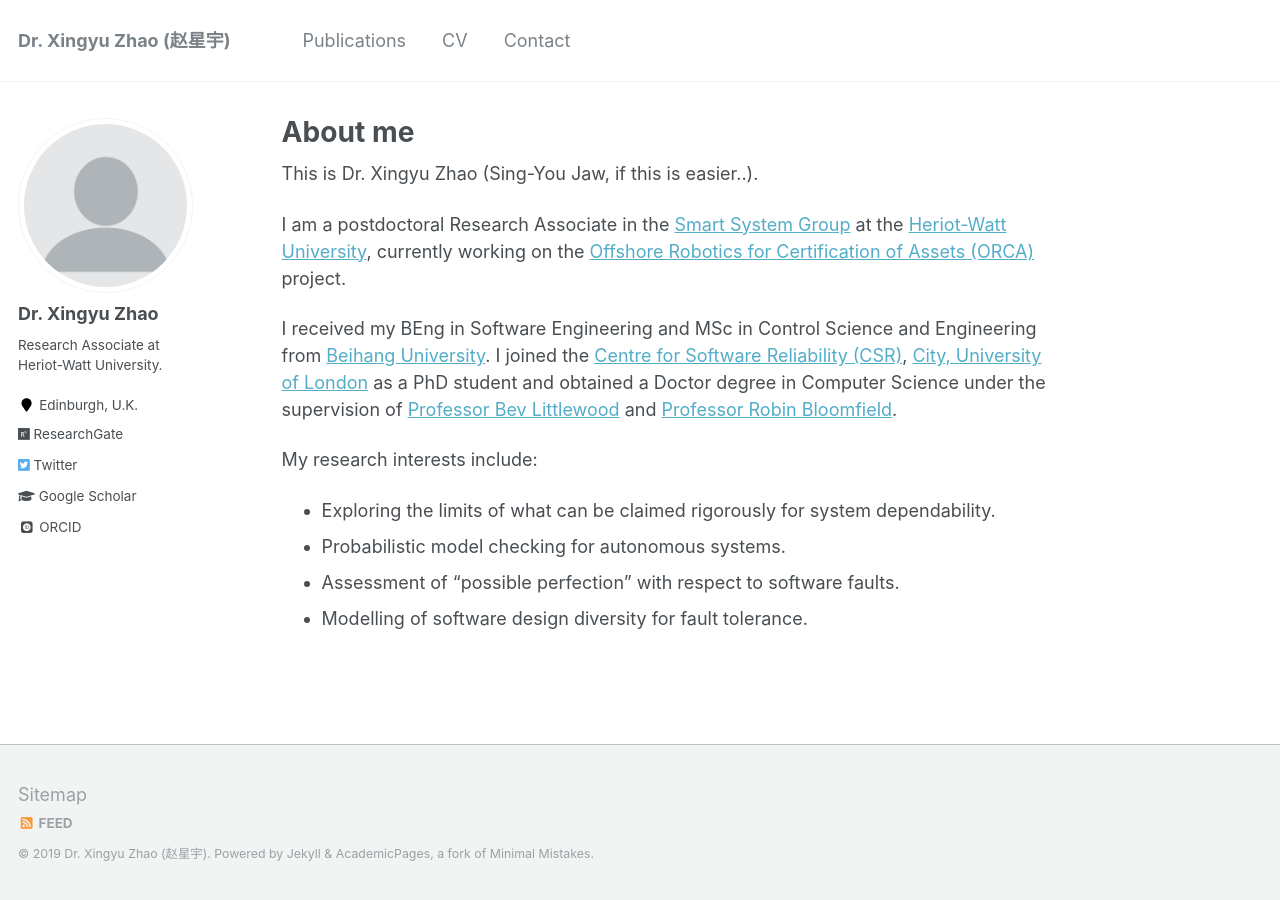
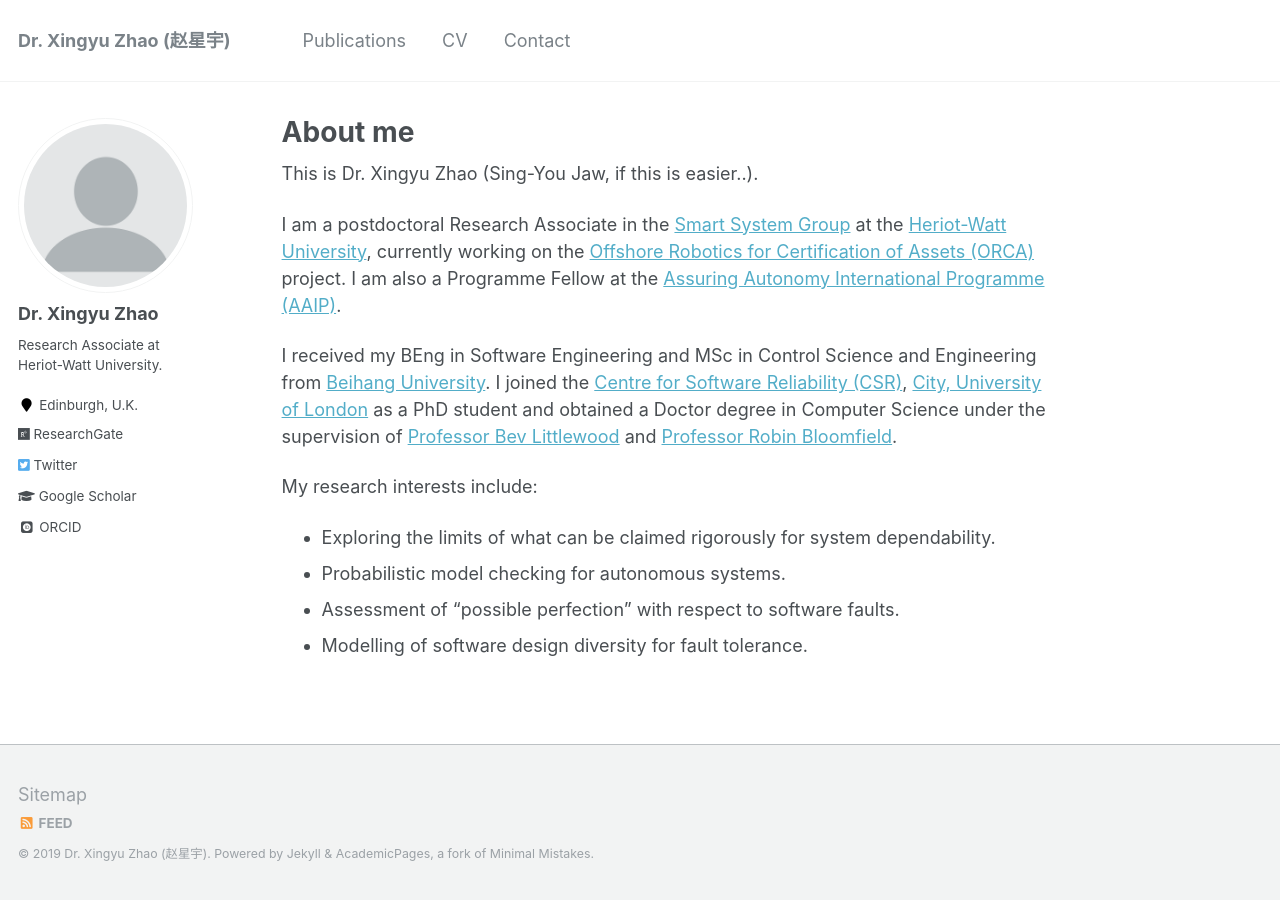
Before and after one commit to x-y-zhao/x-y-zhao.github.io, a Jekyll site: the page built from _pages/about.md, in a window 1280 px wide. Built offline with Jekyll 4.4.1, drawn with Linux system fonts in a browser that asks for light colours; some web fonts are replaced.

Commit message:
Update about.md

```diff
--- a/_pages/about.md
+++ b/_pages/about.md
@@ -10,7 +10,7 @@ redirect_from:
 
 This is Dr. Xingyu Zhao (Sing-You Jaw, if this is easier..).
 
-I am a postdoctoral Research Associate in the [Smart System Group](https://smartsystems.hw.ac.uk/) at the [Heriot-Watt University](https://www.hw.ac.uk/), currently working on the [Offshore Robotics for Certification of Assets (ORCA)](https://orcahub.org/) project.
+I am a postdoctoral Research Associate in the [Smart System Group](https://smartsystems.hw.ac.uk/) at the [Heriot-Watt University](https://www.hw.ac.uk/), currently working on the [Offshore Robotics for Certification of Assets (ORCA)](https://orcahub.org/) project. I am also a Programme Fellow at the [Assuring Autonomy International Programme (AAIP)](https://www.york.ac.uk/assuring-autonomy/).
 
 I received my BEng in Software Engineering and MSc in Control Science and Engineering from [Beihang University](https://ev.buaa.edu.cn/). I joined the [Centre for Software Reliability (CSR)](https://www.city.ac.uk/about/schools/mathematics-computer-science-engineering/research/centre-for-software-reliability), [City, University of London](https://www.city.ac.uk/) as a PhD student and obtained a Doctor degree in Computer Science under the supervision of [Professor Bev Littlewood](https://www.city.ac.uk/people/academics/bev-littlewood) and [Professor Robin Bloomfield](https://www.city.ac.uk/people/academics/robin-bloomfield).
 
```
